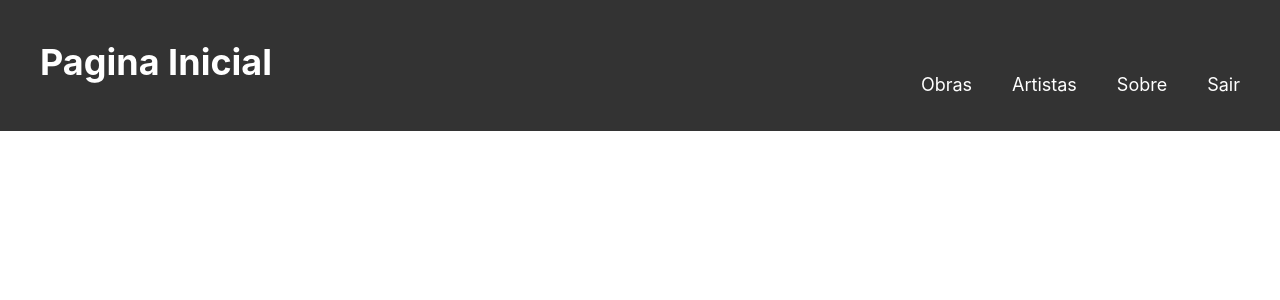
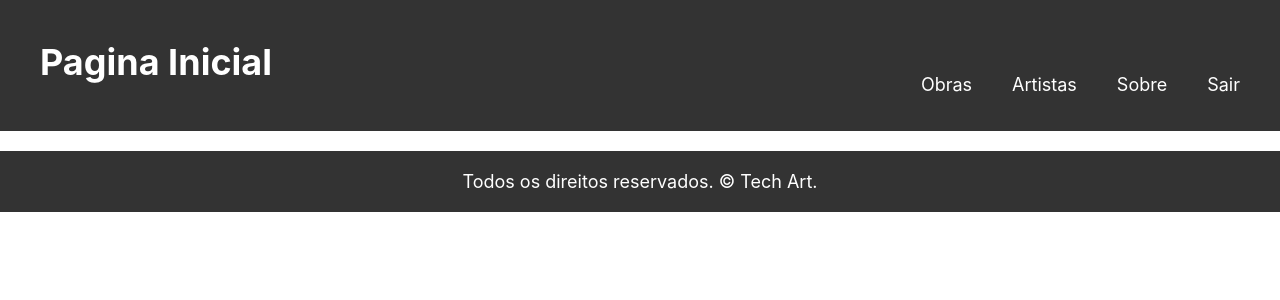
Before and after one commit to tech-ton/techart, a React (Create React App) app: page / in a window 1280 px wide. Shown: the top 300 px of the page. Built offline with nearby package versions, Linux system fonts and the light colour scheme; the HTML template or start-up script is replaced by a standard one.

Commit message:
Rodapé refatorado

```diff
--- a/src/App.tsx
+++ b/src/App.tsx
@@ -1,10 +1,13 @@
 import React from 'react';
 import Header from './componentes/Header/header';
+import Footer from './componentes/Footer/footer';
 
 function App() {
   return (
     <div className="App">
       <Header text='Pagina Inicial'/>
+      <br></br>
+      <Footer/>
     </div>
   );
 }
--- /dev/null
+++ b/src/componentes/Footer/footer.tsx
@@ -0,0 +1,22 @@
+import styled from 'styled-components';
+
+const FooterContainer = styled.footer`
+    background-color: #333;
+	color: #fff;
+	padding: 20px;
+	text-align: center;
+`;
+
+const FooterText = styled.p`
+    margin: 0;
+	font-size: 18px;
+`;
+
+export default function Footer () {
+    return (
+        <FooterContainer>
+            <FooterText>Todos os direitos reservados. &copy; Tech Art.</FooterText>
+        </FooterContainer>
+
+    )
+}
--- a/src/componentes/Header/header.tsx
+++ b/src/componentes/Header/header.tsx
@@ -26,4 +26,3 @@ function Header ({ text }: {text: string}) {
 }
 
 export default Header;
-// (item, index) => ( <ListaLi key={index}>{links.item}</ListaLi> )
```
